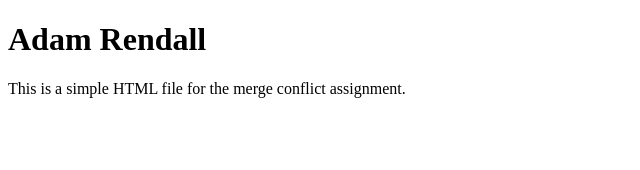
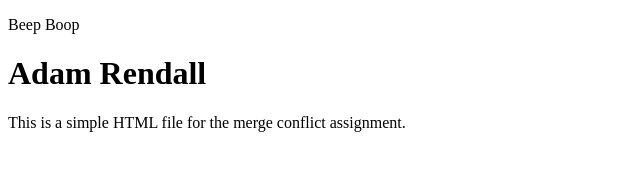
Before and after one commit to 18arendall/AdamRendall-Assignmet-4, a plain HTML site: page index.html in a window 1280 px wide. Shown: the whole page, without its empty margins (0-640 px from the left). Drawn offline with Linux system fonts and the light colour scheme.

Commit message:
Merge Conflict

```diff
--- a/index.html
+++ b/index.html
@@ -4,6 +4,7 @@
     <meta charset="UTF-8">
     <meta name="viewport" content="width=device-width, initial-scale=1.0">
     <title>Assignment 4 - Merge Conflict</title>
+    <p>Beep Boop</p>
 </head>
 <body>
     <h1>Adam Rendall</h1>
```
